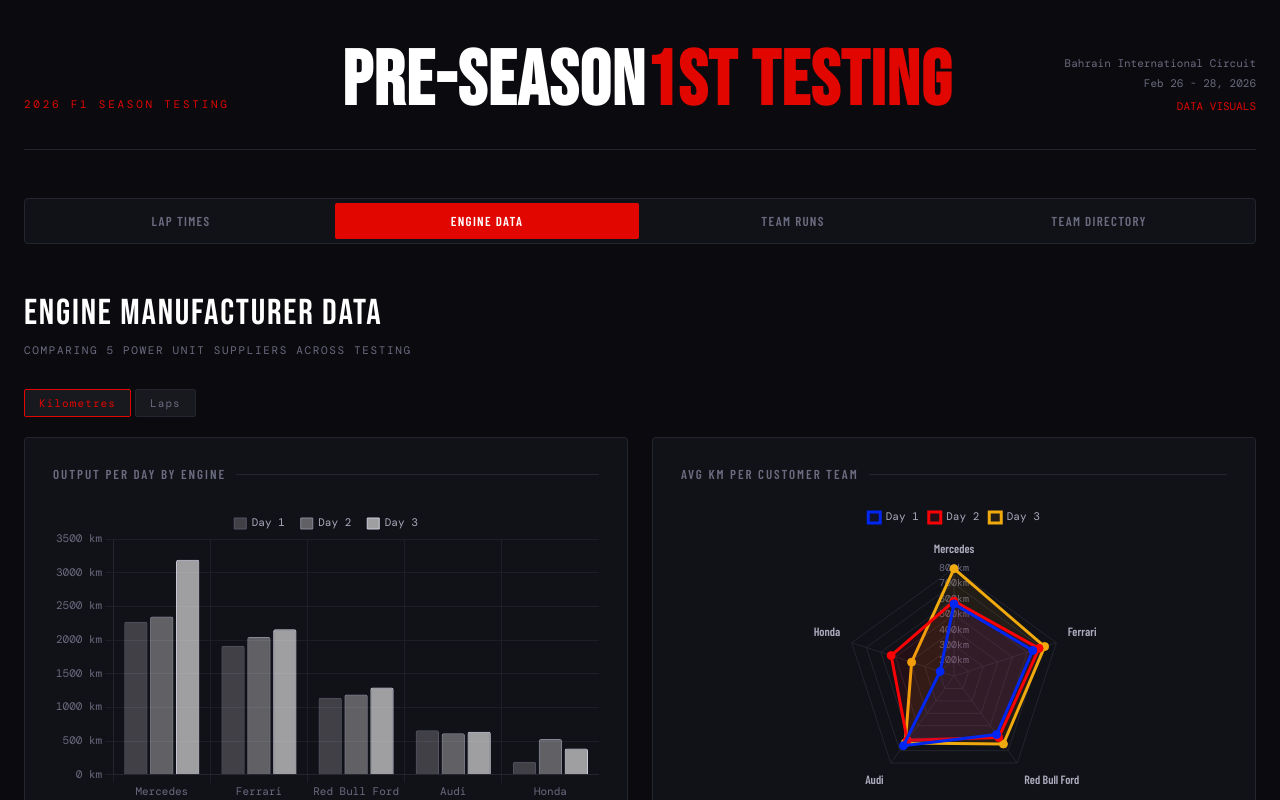
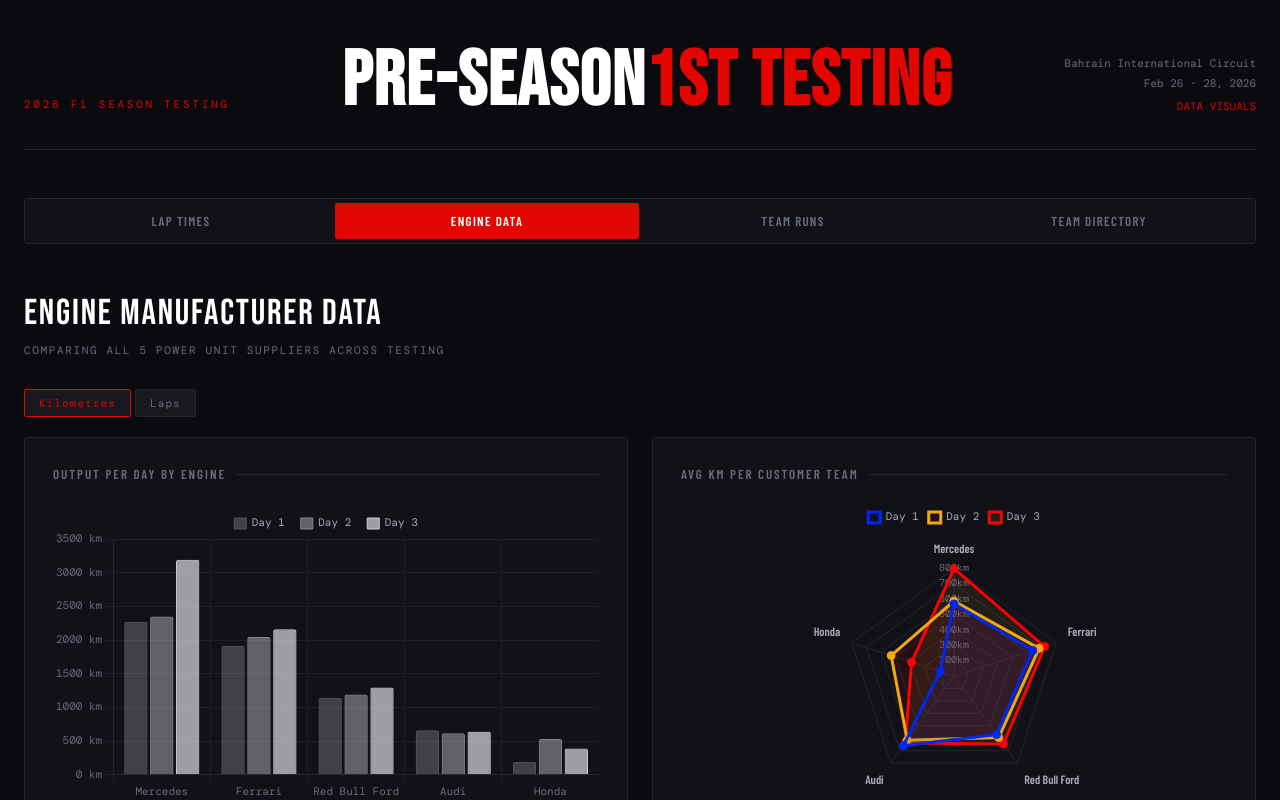
Before and after one commit to tkdguy85/f1-test-data, a React (Vite) app: page / in a window 1280 px wide. Both pictures are taken after a click on the button "ENGINE DATA". Shown: the top 800 px of the page. Built offline with nearby package versions, Linux system fonts and the light colour scheme; a web font is replaced by a local one.

Commit message:
Graph UI update

```diff
--- a/src/components/EngineSection.jsx
+++ b/src/components/EngineSection.jsx
@@ -46,9 +46,9 @@
         const found = day.find((d) => d.engine === eng)
         return found ? found.avgKmPerTeam : 0
       }),
-      borderColor: ["#0027f1", "#f90206", "#f1aa0d"][i],
+      borderColor: ["#0027f1", "#f1aa0d","#f90206"][i],
       backgroundColor: ["#0027f115", "#f9020615", "#f1aa0d15"][i],
-      pointBackgroundColor: ["#0027f1", "#f90206", "#f1aa0d"][i],
+      pointBackgroundColor: ["#0027f1", "#f1aa0d", "#f90206"][i],
       pointRadius: 4,
     })),
   }
@@ -154,7 +154,7 @@
     <div>
       <div className="section-title">Engine Manufacturer Data</div>
       <div className="section-sub">
-        Comparing 5 power unit suppliers across testing
+        Comparing all 5 power unit suppliers across testing
       </div>
 
       <div className="day-selector">
```
